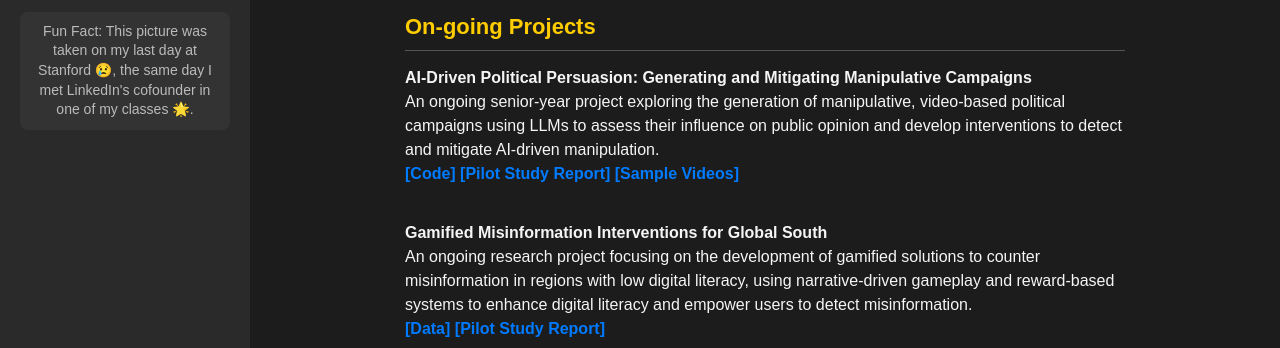
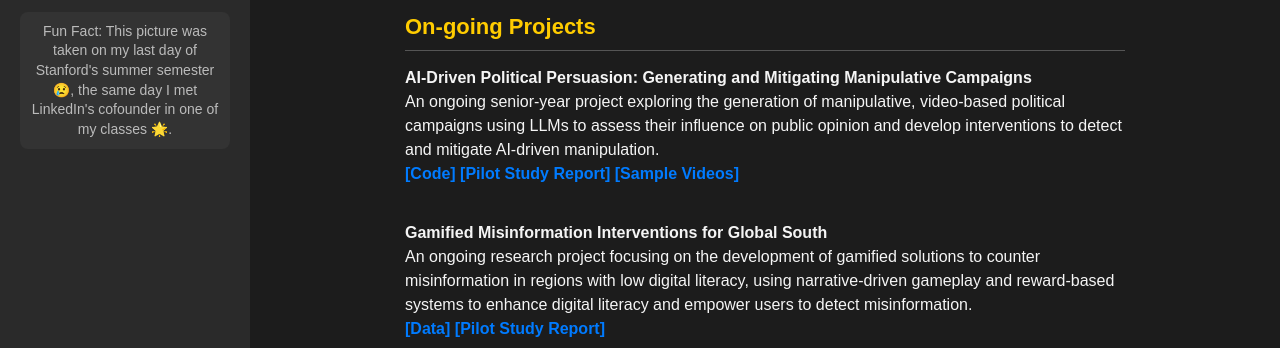
Before and after one commit to ushnamalikk/ushnamalikk.github.io, a plain HTML site: page index.html in a window 1280 px wide. Shown: the part 439-787 px from the top of the page. Drawn offline with Linux system fonts and the light colour scheme.

Commit message:
Update index.html

```diff
--- a/index.html
+++ b/index.html
@@ -26,7 +26,7 @@
 </div>
 
        <div class="fun-fact">
-    <p>Fun Fact: This picture was taken on my last day at Stanford 😢, the same day I met LinkedIn's cofounder in one of my classes 🌟.</p>
+    <p>Fun Fact: This picture was taken on my last day of Stanford's summer semester 😢, the same day I met LinkedIn's cofounder in one of my classes 🌟.</p>
 </div>
 
     </div>
@@ -42,7 +42,7 @@
         <br> - <em>The Matrix</em>
       </blockquote>
      <p>
-        Hi! I am Ushna, a senior computer science student at <span class="highlight">LUMS</span>,deeply interested in social computing—a field that intersects computer science, behavioral sciences, communication studies, and data science. I am particularly interested in leveraging computational models, empirical research, and data-driven analytics to address problems with social, political, and policy implications.
+        Hi! I am Ushna, a senior computer science student at <span class="highlight">LUMS</span>, deeply interested in social computing—a field that intersects computer science, behavioral sciences, communication studies, and data science. I am particularly interested in leveraging computational models, empirical research, and data-driven analytics to address problems with social, political, and policy implications.
       </p>
        <p>
         At <span class="highlight">LUMS</span>, I have been working under the supervision of
```
